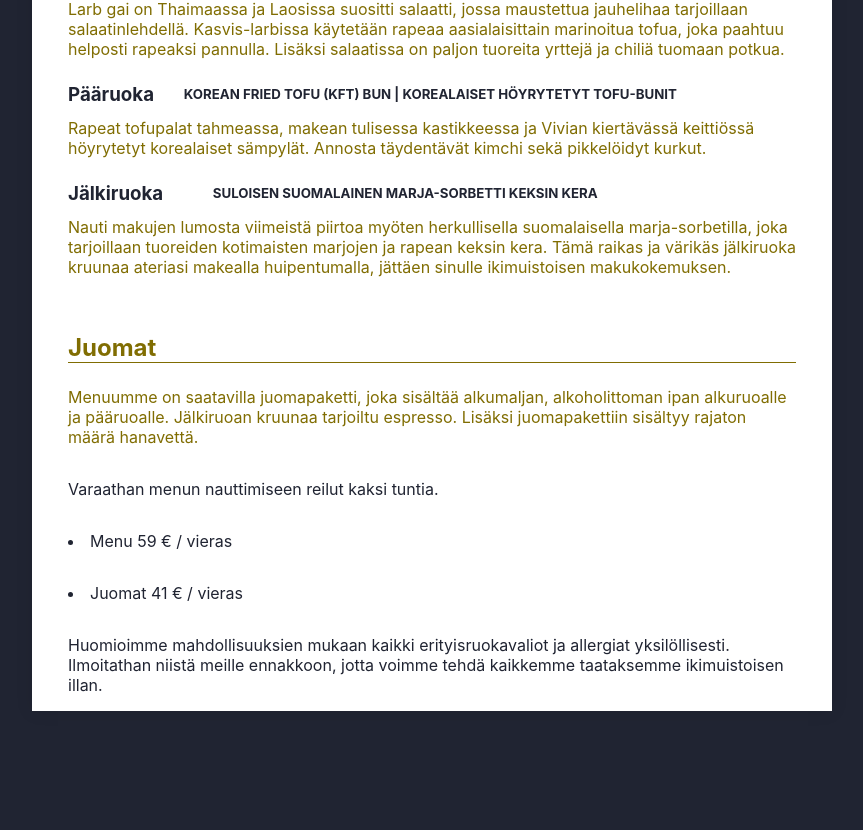
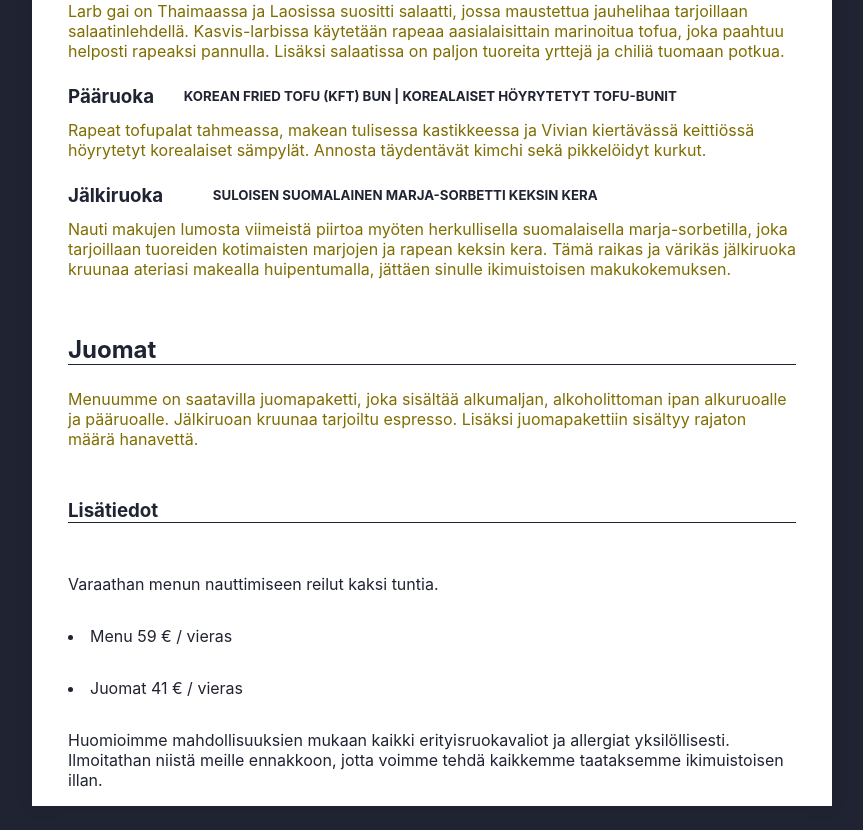
Before and after one commit to Heikura/menu, a React (Create React App) app in the folder menu/: page / in a window 1280 px wide. Shown: the part 796-1626 px from the top of the page, without its empty margins (208-1071 px from the left). Before the commit the page ends 1531 px from the top, so only its background shows below. Built offline with nearby package versions, Linux system fonts and the light colour scheme.

Commit message:
feat: minor changes.

```diff
--- a/menu/src/App.js
+++ b/menu/src/App.js
@@ -14,9 +14,9 @@ export default function App() {
       <div className="menu">
       <Logo></Logo>
       <h1> Vivia's Fine Dining </h1>
-      <h2> Tarinamme</h2>
+      <h2 className="tarinamme"> Tarinamme</h2>
       <div>Vivian kiertävä ravintola ei sido sinua paikkaan, vaan se saapuu suoraan kotikeittiöösi. Soijakastike muuttuu taikajuomaksi, ja riisi muuttuu pieniksi valkoisiksi pilviksi. Vivia tuo mukanaan aasialaisen makujen seikkailun, joka ei vaadi sinua poistumaan kotoasi. Ravintolamme on liikkuva keittiö, joka tarjoaa herkullisia aterioita ja aitoja makuelämyksiä missä ikinä oletkin. Anna Vivian viedä sinut matkalle, joka yhdistää ruoan ilon ja kodikkuuden suoraan sinun ruokapöytääsi.</div>
-      <h2>Menu tofu (voimassa 22.-27.12.2023)</h2>
+      <h2 className="asd">Menu tofu (voimassa 22.-27.12.2023)</h2>
         <Mains meals={[
                 {
                   "name": "Alkuruoka",
@@ -52,7 +52,8 @@ export default function App() {
 
           ]} /> */}
       </aside>
-      Varaathan menun nauttimiseen reilut kaksi tuntia.
+      <h3 className="lisatiedot"> Lisätiedot</h3>
+      <div>Varaathan menun nauttimiseen reilut kaksi tuntia.</div>
 
       <li>Menu 59 € / vieras</li>
       <li>Juomat 41 € / vieras </li>
--- a/menu/src/components/Extras.js
+++ b/menu/src/components/Extras.js
@@ -4,7 +4,7 @@ export default function Extras({ type, items }) {
   return (
     <section className="extras">
       <h2 className="extras-heading">{type}</h2>
-      Menuumme on saatavilla juomapaketti, joka sisältää alkumaljan, alkoholittoman ipan alkuruoalle ja pääruoalle. Jälkiruoan kruunaa tarjoiltu espresso. Lisäksi juomapakettiin sisältyy rajaton määrä hanavettä.
+      <div className="extras-desc"> Menuumme on saatavilla juomapaketti, joka sisältää alkumaljan, alkoholittoman ipan alkuruoalle ja pääruoalle. Jälkiruoan kruunaa tarjoiltu espresso. Lisäksi juomapakettiin sisältyy rajaton määrä hanavettä.</div>
     </section>
   );
 }
--- a/menu/src/styles.css
+++ b/menu/src/styles.css
@@ -85,6 +85,9 @@
   .mains {
     grid-column: 1 / 1;
   }
+  .asd {
+    border-bottom: 1px solid;
+  }
 
   .mains-name {
     margin: 0;
@@ -106,7 +109,19 @@
   }
 
   .extras {
+    color: var(--primary);
+  }
+
+  .extras-desc {
     color: var(--secondary);
+  }
+
+  .lisatiedot {
+    border-bottom: 1px solid var(--primary);
+  }
+
+  .tarinamme {
+    border-bottom: 1px solid var(--primary);
   }
 
   .extras + .extras {
@@ -121,11 +136,15 @@
 
   .extras .menu-item {
     margin-bottom: 0.75rem;
+    color: var(--primary)
   }
 
   .extras-heading {
     margin: 0 0 1.5rem;
-    border-bottom: 1px solid var(--secondary);
+    border-bottom: 1px solid var(--primary);
+  }
+  .extras-Juomat {
+    color: var(--primary)
   }
 
   .extras-name {
```
